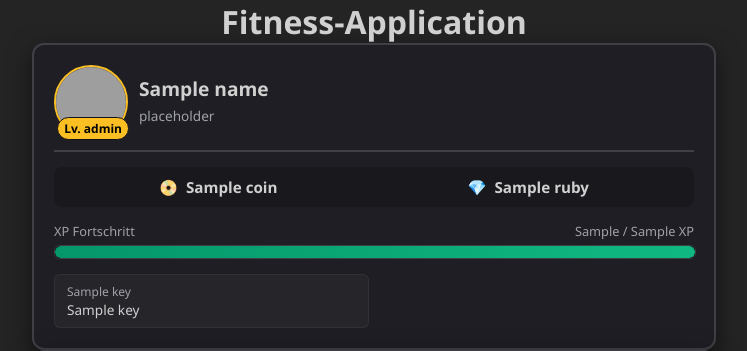
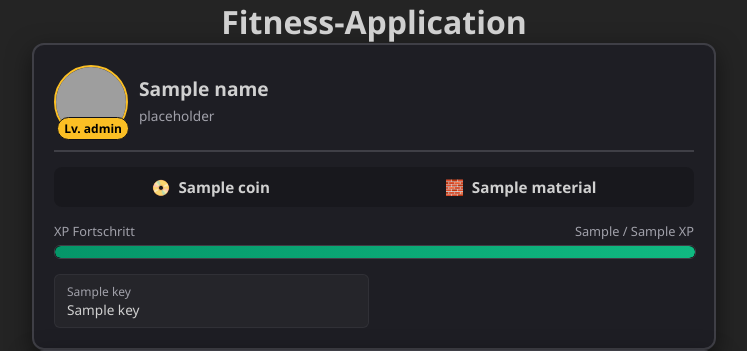
Before and after one commit to justusdecker/fitness-application, a Flask app: template src/frontend/templates/game/index.html in a window 1280 px wide. Shown: the top 351 px of the page, without its empty margins (266-1013 px from the left). Run offline with Flask 3, Linux system fonts and the light colour scheme; the template is opened without the code that fills it: most values are stand-ins (such as "Sample title", 1, 10 or a date in 2020); grey boxes marked "Sample" are stand-in pictures; parts of the project's set-up code (start-up, migrations or seed data) failed here and were passed over; grey boxes are pictures that could not be loaded.

Commit message:
renamed values and fixed double coin show up

```diff
--- a/src/frontend/templates/game/rpg_like.html
+++ b/src/frontend/templates/game/rpg_like.html
@@ -12,10 +12,10 @@
 
     <div class="currency-container">
         <div class="currency-item">
-            <span class="coin">📀</span> <span>{{ coin }}</span>
+            <span class="coin">📀</span> <span class="coin-ammount">{{ coin }}</span>
         </div>
         <div class="currency-item">
-            <span class="ruby">💎</span> <span>{{ ruby }}</span>
+            <span class="material">🧱</span> <span class="material-ammount">{{ material }}</span>
         </div>
     </div>
 
```
